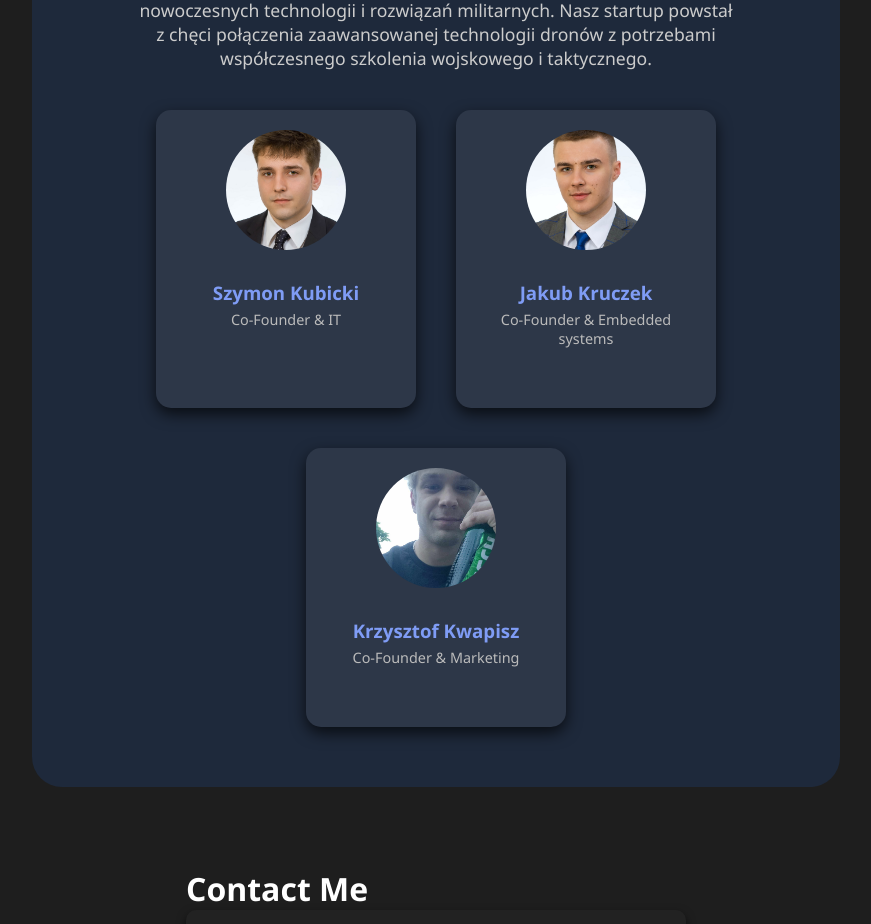
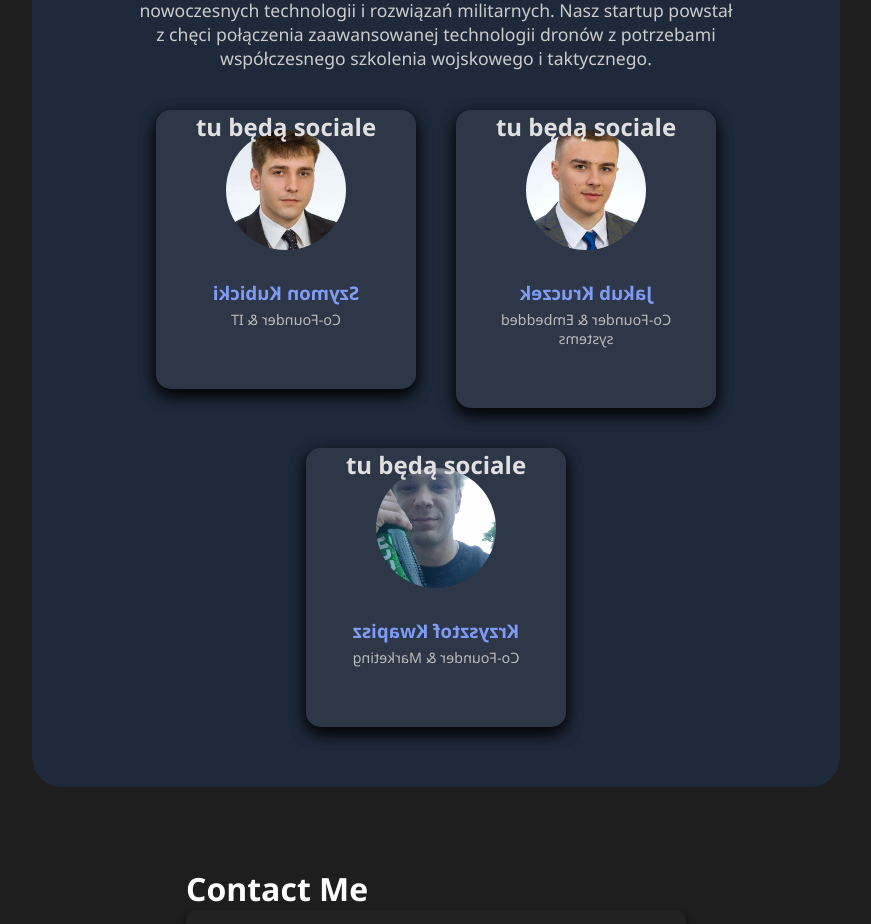
Before and after one commit to kvbicki/strona_drona, a React (Vite) app: page / in a window 1280 px wide. Shown: the part 2270-3194 px from the top of the page, without its empty margins (204-1075 px from the left). Built offline with nearby package versions, Linux system fonts and the light colour scheme.

Commit message:
początek flip carda ale nie dział jeszcze idę na stacjonarkę to kończyć

```diff
--- a/src/pages/home/HomePage.jsx
+++ b/src/pages/home/HomePage.jsx
@@ -5,6 +5,7 @@ import AboutSection from "./components/AboutSection.jsx";
 import Footer from "../../components/Footer.jsx";
 import Contact from "./components/Contact.jsx";
 import React from "react";
+import FlipCard from "./components/FlipCard.jsx";
 
 const HomePage = () => {
     return (
@@ -15,6 +16,7 @@ const HomePage = () => {
             <AboutSection/>
             <Contact/>
             <Footer/>
+            <FlipCard/>
         </div>
     )
 
--- a/src/pages/home/components/AboutSectionItem.jsx
+++ b/src/pages/home/components/AboutSectionItem.jsx
@@ -1,19 +1,14 @@
 import {motion} from "framer-motion";
 import React from "react";
+import FlipCard from "./FlipCard.jsx";
+import TeamMemberCard from "./TeamMemberCard.jsx";
+import SocialsCard from "./SocialsCard.jsx";
 
 const AboutSectionItem = (props) => {
     return (
-        <>
-            <motion.div
-
-                className="team-member"
-                whileHover={{scale: 1.1}}
-                transition={{type: "spring", stiffness: 300}}
-            >
-                <img src={props.src} alt={props.alt}/>
-                <h3>{props.alt}</h3>
-                <p>{props.role}</p>
-            </motion.div>
-        </>)
+        <FlipCard
+            awers={<TeamMemberCard link={props.src} alt={props.alt} role={props.role}/>}
+            rewers={<SocialsCard socials={props.socials}/>}
+        />)
 }
 export default AboutSectionItem;
--- a/src/pages/home/components/AboutSectionList.jsx
+++ b/src/pages/home/components/AboutSectionList.jsx
@@ -1,12 +1,16 @@
 
 import React from "react";
 import AboutSectionItem from "./AboutSectionItem.jsx";
+import FlipCard from "./FlipCard.jsx";
 
 const AboutSectionList = ({team}) => {
     return (
         <div className="team">
             {team.map(({id, name, role, photo}) => (
-                <AboutSectionItem key={id} src={photo} alt={name} role={role}/>
+                <FlipCard
+                    awers={<AboutSectionItem key={id} src={photo} alt={name} role={role}/>}
+                    rewers={<AboutSectionItem key={id} src={photo} alt={name} role={role}/> }
+                />
             ))}
         </div>
     )
--- /dev/null
+++ b/src/pages/home/components/FlipCard.jsx
@@ -0,0 +1,48 @@
+import React, { useState, useRef } from 'react';
+import '../styles/flipcard.css';
+
+const FlipCard = ({awers, rewers}) => {
+    const [flipped, setFlipped] = useState(false);
+    const [animClass, setAnimClass] = useState('');
+
+    const handleClick = () => {
+        if (animClass !== '') return;
+
+        if (!flipped) {
+            setAnimClass('animate-forward');
+        } else {
+            setAnimClass('animate-backward');
+        }
+    };
+
+    const handleAnimationEnd = () => {
+        if (animClass === 'animate-forward') {
+            setFlipped(true);
+        } else if (animClass === 'animate-backward') {
+            setFlipped(false);
+        }
+        setAnimClass('');
+    };
+    const containerClasses = [
+        'flip-container',
+        animClass,
+        flipped ? 'flipped' : ''
+    ]
+        .filter(Boolean)
+        .join(' ');
+
+    return (
+        <div className={containerClasses} onClick={handleClick}>
+            <div className="flipper" onAnimationEnd={handleAnimationEnd}>
+                <div className="front">
+                    {awers}
+                </div>
+                <div className="back">
+                    {rewers}
+                </div>
+            </div>
+        </div>
+    );
+};
+
+export default FlipCard;
--- /dev/null
+++ b/src/pages/home/components/SocialsCard.jsx
@@ -0,0 +1,9 @@
+const SocialsCard = ({socials})=>{
+    return(
+        <div>
+            <h1>
+                tu będą sociale
+            </h1>
+        </div>
+    )
+};export default SocialsCard;
--- /dev/null
+++ b/src/pages/home/components/TeamMemberCard.jsx
@@ -0,0 +1,17 @@
+import {motion} from "framer-motion";
+import React from "react";
+
+const TeamMemberCard = ({link, alt, role}) =>{
+    return (
+        <motion.div
+
+            className="team-member"
+            whileHover={{scale: 1.1}}
+            transition={{type: "spring", stiffness: 300}}
+        >
+            <img src={link} alt={alt}/>
+            <h3>{alt}</h3>
+            <p>{role}</p>
+        </motion.div>
+    )
+};export default TeamMemberCard;
--- /dev/null
+++ b/src/pages/home/styles/flipcard.css
@@ -0,0 +1,66 @@
+
+.flip-container {
+    cursor: pointer;
+    --ofset-x: 50px
+}
+
+.flip-container .flipper {
+    display: grid;
+    transform-style: preserve-3d;
+}
+
+
+.flip-container.flipped .flipper {
+    transform: translateX(0) rotateY(-180deg);
+}
+
+
+@keyframes forwardAnim {
+    0% {
+        transform: translateX(0) rotateY(0);
+    }
+    25% {
+        transform: translateX(50px) rotateY(0);
+    }
+    75% {
+        transform: translateX(50px) rotateY(-180deg);
+    }
+    100% {
+        transform: translateX(0) rotateY(-180deg);
+    }
+}
+
+@keyframes backwardAnim {
+    0% {
+        transform: translateX(0) rotateY(180deg);
+    }
+    25% {
+        transform: translateX(50px) rotateY(180deg);
+    }
+    75% {
+        transform: translateX(50px) rotateY(0);
+    }
+    100% {
+        transform: translateX(0) rotateY(0);
+    }
+}
+
+.flip-container.animate-forward .flipper {
+    animation: forwardAnim 1.5s ease-in-out forwards;
+}
+
+.flip-container.animate-backward .flipper {
+    animation: backwardAnim 1.5s ease-in-out forwards;
+}
+
+.flip-container .front,
+.flip-container .back {
+    grid-area: 1/1;
+
+}
+
+
+/* 10. Styl rewersu (back) – wstępnie obrócony, żeby był ukryty na starcie */
+.flip-container .back {
+    transform: rotateY(180deg);
+}
```
